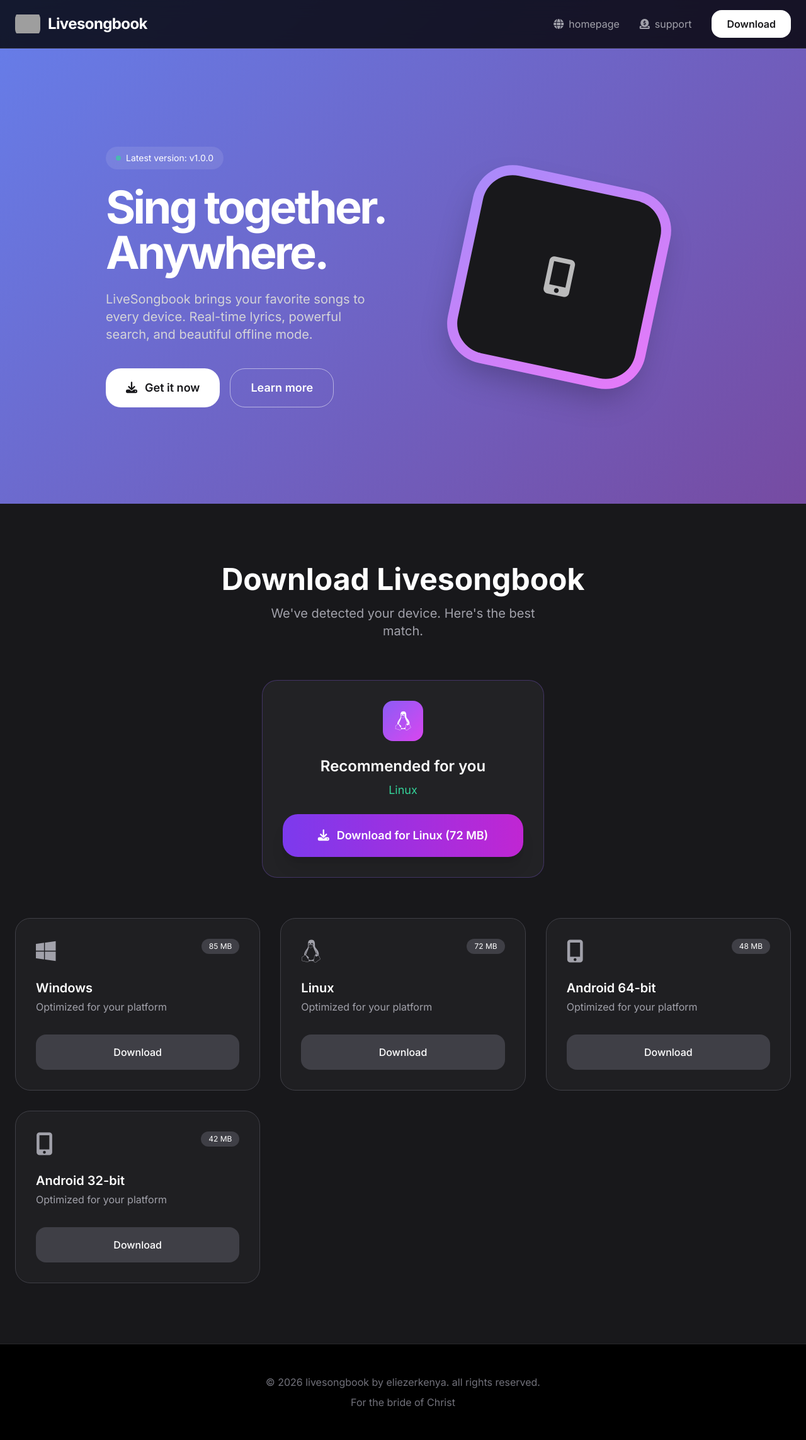
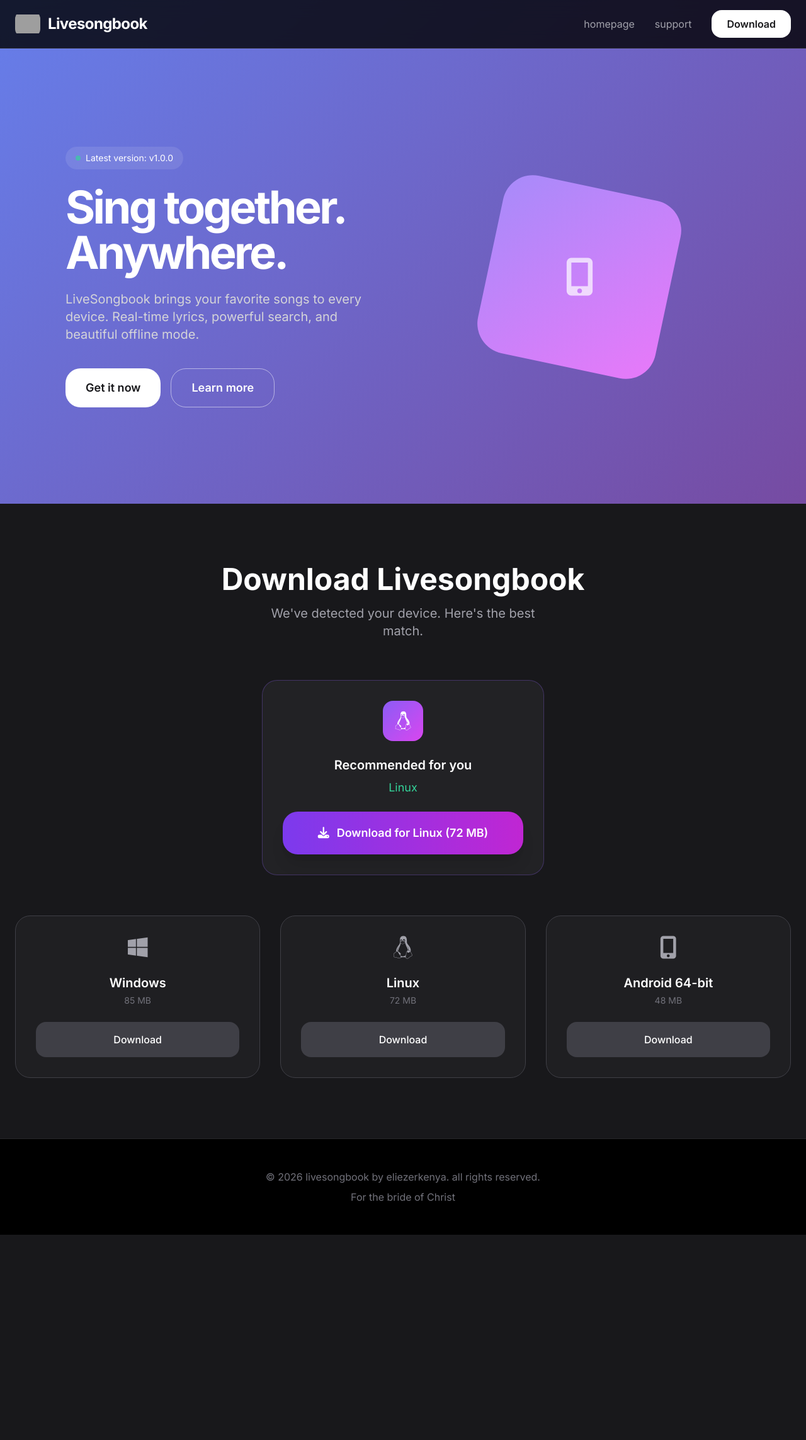
Before and after one commit to eliezerke/flask, a Flask app: page / in a window 1280 px wide. Shown: the whole page at 63% size. After the commit the page ends 1961 px from the top, so only its background shows below. Run offline with Flask 3, Linux system fonts and the light colour scheme; some libraries are stand-ins or nearby versions; grey boxes are pictures that could not be loaded.

Commit message:
ui - gmni

```diff
--- a/templates/index.html
+++ b/templates/index.html
@@ -8,135 +8,67 @@
     <link rel="stylesheet" href="https://cdnjs.cloudflare.com/ajax/libs/font-awesome/6.5.1/css/all.min.css">
     <style>
         @import url('https://fonts.googleapis.com/css2?family=Inter:wght@400;500;600;700&display=swap');
-        body {
-            font-family: 'Inter', system-ui, sans-serif;
-        }
-        .hero-bg {
-            background: linear-gradient(135deg, #667eea 0%, #764ba2 100%);
-        }
-        .download-btn {
-            transition: all 0.3s cubic-bezier(0.4, 0, 0.2, 1);
-        }
-        .download-btn:hover {
-            transform: translateY(-2px);
-            box-shadow: 0 20px 25px -5px rgb(0 0 0 / 0.1), 0 8px 10px -6px rgb(0 0 0 / 0.1);
-        }
-        .menu {
-            transition: all 0.3s ease;
-        }
+        body { font-family: 'Inter', system-ui, sans-serif; }
+        .hero-bg { background: linear-gradient(135deg, #667eea 0%, #764ba2 100%); }
+        .download-btn { transition: all 0.3s cubic-bezier(0.4, 0, 0.2, 1); }
+        .download-btn:hover { transform: translateY(-2px); box-shadow: 0 20px 25px -5px rgb(0 0 0 / 0.1), 0 8px 10px -6px rgb(0 0 0 / 0.1); }
+        .menu { transition: all 0.3s ease; }
     </style>
 </head>
 <body class="bg-zinc-950 text-white">
+
     <nav class="bg-black/80 backdrop-blur-md border-b border-zinc-800 fixed w-full z-50">
         <div class="max-w-7xl mx-auto px-6 py-4">
             <div class="flex items-center justify-between">
-                <!-- Logo -->
                 <div class="flex items-center gap-3">
                     <img src="https://eliezerkenya.pythonanywhere.com/static/img/bride.png" alt="LiveSongbook" class="w-10 h-10 object-contain rounded-xl">
-                    <span class="text-2xl font-bold tracking-tight">Livesongbook</span>
+                    <span class="text-xl md:text-2xl font-bold tracking-tight">Livesongbook</span>
                 </div>
-
-                <!-- Desktop Menu -->
                 <div class="hidden md:flex items-center gap-8">
-                    <a href="https://eliezerkenya.pythonanywhere.com/lsb" target="_blank"
-                       class="text-zinc-400 hover:text-white transition-colors flex items-center gap-2">
-                        <i class="fas fa-globe"></i>
-                        <span>homepage</span>
-                    </a>
-                    <a href="https://elabskenya.pythonanywhere.com/support" target="_blank"
-                       class="text-zinc-400 hover:text-white transition-colors flex items-center gap-2">
-                        <i class="fa-solid fa-circle-dollar-to-slot"></i>
-                        <span>support</span>
-                    </a>
-                    <a href="#downloads"
-                       class="px-6 py-2.5 bg-white text-zinc-900 rounded-2xl font-semibold hover:bg-zinc-200 transition-colors">
-                        Download
-                    </a>
+                    <a href="https://eliezerkenya.pythonanywhere.com/lsb" target="_blank" class="text-zinc-400 hover:text-white transition-colors">homepage</a>
+                    <a href="https://elabskenya.pythonanywhere.com/support" target="_blank" class="text-zinc-400 hover:text-white transition-colors">support</a>
+                    <a href="#downloads" class="px-6 py-2.5 bg-white text-zinc-900 rounded-2xl font-semibold hover:bg-zinc-200 transition-colors">Download</a>
                 </div>
-
-                <!-- Hamburger -->
-                <button id="hamburger" class="md:hidden text-3xl focus:outline-none">
-                    <i class="fas fa-bars"></i>
-                </button>
+                <button id="hamburger" class="md:hidden text-2xl focus:outline-none"><i class="fas fa-bars"></i></button>
             </div>
-
-            <!-- Mobile Menu -->
-            <div id="mobile-menu" class="hidden md:hidden menu bg-zinc-900 border-t border-zinc-800 mt-4 py-6 px-4 rounded-3xl">
-                <div class="flex flex-col gap-6 text-center">
-                    <a href="https://eliezerkenya.pythonanywhere.com/lsb" target="_blank"
-                       class="text-zinc-400 hover:text-white transition-colors flex items-center justify-center gap-3 text-lg">
-                        <i class="fas fa-globe"></i>
-                        <span>official website</span>
-                    </a>
-                    <a href="https://eliezerkenya.pythonanywhere.com/lsb" target="_blank"
-                       class="text-zinc-400 hover:text-white transition-colors flex items-center justify-center gap-3 text-lg">
-                     <i class="fa-solid fa-circle-dollar-to-slot"></i>
-                        <span>Support</span>
-                    </a>
-                    <a href="#downloads"
-                       class="px-8 py-4 bg-white text-zinc-900 rounded-2xl font-semibold hover:bg-zinc-200 transition-colors text-lg">
-                        Download Now
-                    </a>
-                    <a href="https://eliezerkenya.pythonanywhere.com" target="_blank"
-                       class="text-violet-400 hover:text-violet-300">Developer</a>
+            <div id="mobile-menu" class="hidden md:hidden bg-zinc-900 border-t border-zinc-800 mt-4 py-6 px-4 rounded-3xl text-center">
+                <div class="flex flex-col gap-6">
+                    <a href="https://eliezerkenya.pythonanywhere.com/lsb" target="_blank" class="text-zinc-300 text-lg">official website</a>
+                    <a href="https://elabskenya.pythonanywhere.com/support" target="_blank" class="text-zinc-300 text-lg">Support</a>
+                    <a href="#downloads" class="px-8 py-4 bg-white text-zinc-900 rounded-2xl font-semibold text-lg">Download Now</a>
                 </div>
             </div>
         </div>
     </nav>
 
-    <!-- Rest of the page (same as before) -->
     <section class="hero-bg min-h-screen flex items-center pt-20">
-        <div class="max-w-7xl mx-auto px-6 py-20 grid md:grid-cols-2 gap-12 items-center">
+        <div class="max-w-7xl mx-auto px-6 py-20 flex flex-col items-center text-center md:grid md:grid-cols-2 md:text-left md:items-center gap-12">
             <div>
-                <div class="inline-flex items-center gap-2 bg-white/10 backdrop-blur-md px-4 py-2 rounded-3xl text-sm mb-6">
+                <div class="inline-flex items-center gap-2 bg-white/10 backdrop-blur-md px-4 py-2 rounded-3xl text-xs md:text-sm mb-6">
                     <div class="w-2 h-2 bg-emerald-400 rounded-full animate-pulse"></div>
                     Latest version: v1.0.0
                 </div>
-                <h1 class="text-6xl md:text-7xl font-bold leading-tight tracking-tighter mb-6">
-                    Sing together.<br>Anywhere.
-                </h1>
-                <p class="text-xl text-zinc-300 max-w-md mb-10">
-                    LiveSongbook brings your favorite songs to every device. Real-time lyrics, powerful search, and beautiful offline mode.
-                </p>
-                <div class="flex flex-wrap gap-4">
-                    <button onclick="scrollToDownloads()"
-                            class="download-btn px-8 py-4 bg-white text-zinc-900 rounded-3xl font-semibold flex items-center gap-3 text-lg">
-                        <i class="fas fa-download"></i>
-                        Get it now
-                    </button>
-                    <a href="https://eliezerkenya.pythonanywhere.com/lsb" target="_blank"
-                       class="download-btn px-8 py-4 border border-white/50 hover:bg-white/10 rounded-3xl font-semibold flex items-center gap-3 text-lg transition-colors">
-                        Learn more
-                    </a>
+                <h1 class="text-5xl md:text-7xl font-bold leading-tight tracking-tighter mb-6">Sing together.<br>Anywhere.</h1>
+                <p class="text-lg md:text-xl text-zinc-300 max-w-lg mx-auto md:mx-0 mb-10">LiveSongbook brings your favorite songs to every device. Real-time lyrics, powerful search, and beautiful offline mode.</p>
+                <div class="flex flex-col sm:flex-row justify-center md:justify-start gap-4">
+                    <button onclick="scrollToDownloads()" class="download-btn px-8 py-4 bg-white text-zinc-900 rounded-3xl font-semibold text-lg">Get it now</button>
+                    <a href="https://eliezerkenya.pythonanywhere.com/lsb" target="_blank" class="download-btn px-8 py-4 border border-white/50 rounded-3xl font-semibold text-lg transition-colors hover:bg-white/10">Learn more</a>
                 </div>
             </div>
-
             <div class="hidden md:flex justify-center">
-                <div class="relative">
-                    <div class="w-80 h-80 bg-gradient-to-br from-violet-400 to-fuchsia-400 rounded-[4rem] rotate-12 shadow-2xl overflow-hidden">
-                        <div class="absolute inset-4 bg-zinc-900 rounded-[3rem] flex items-center justify-center">
-                            <div class="text-center">
-                                <i class="fas fa-mobile-alt text-6xl text-white/70"></i>
-                            </div>
-                        </div>
-                    </div>
+                <div class="w-72 h-72 bg-gradient-to-br from-violet-400 to-fuchsia-400 rounded-[3rem] rotate-12 flex items-center justify-center">
+                    <i class="fas fa-mobile-alt text-6xl text-white/70 -rotate-12"></i>
                 </div>
             </div>
         </div>
     </section>
 
     <section id="downloads" class="py-24 bg-zinc-900">
-        <div class="max-w-7xl mx-auto px-6">
-            <div class="text-center mb-16">
-                <h2 class="text-5xl font-bold mb-4">Download Livesongbook</h2>
-                <p class="text-zinc-400 text-xl max-w-md mx-auto">We've detected your device. Here's the best match.</p>
-            </div>
-
+        <div class="max-w-7xl mx-auto px-6 text-center">
+            <h2 class="text-4xl md:text-5xl font-bold mb-4">Download Livesongbook</h2>
+            <p class="text-zinc-400 text-lg md:text-xl max-w-md mx-auto mb-16">We've detected your device. Here's the best match.</p>
             <div id="recommendation" class="mb-16"></div>
-
-            <div class="grid md:grid-cols-3 gap-8" id="all-downloads">
-                <!-- Populated by JS -->
-            </div>
+            <div class="grid md:grid-cols-3 gap-8" id="all-downloads"></div>
         </div>
     </section>
 
@@ -148,52 +80,25 @@
     </footer>
 
     <script>
-        // Hamburger Menu Logic
         const hamburger = document.getElementById('hamburger');
         const mobileMenu = document.getElementById('mobile-menu');
 
         hamburger.addEventListener('click', () => {
             mobileMenu.classList.toggle('hidden');
-            const icon = hamburger.querySelector('i');
-            if (icon.classList.contains('fa-bars')) {
-                icon.classList.remove('fa-bars');
-                icon.classList.add('fa-times');
-            } else {
-                icon.classList.remove('fa-times');
-                icon.classList.add('fa-bars');
-            }
         });
 
-        // Close mobile menu when clicking a link
-        document.querySelectorAll('#mobile-menu a').forEach(link => {
-            link.addEventListener('click', () => {
-                mobileMenu.classList.add('hidden');
-                const icon = hamburger.querySelector('i');
-                icon.classList.remove('fa-times');
-                icon.classList.add('fa-bars');
-            });
-        });
-
-        // Existing detection & download logic
         function detectPlatform() {
             const ua = navigator.userAgent;
             const platform = navigator.platform.toLowerCase();
             let os = 'unknown';
             let arch = '64';
-
             if (/android/i.test(ua)) os = 'android';
             else if (/win/i.test(platform) || /win/i.test(ua)) os = 'windows';
             else if (/linux/i.test(platform) || /linux/i.test(ua)) os = 'linux';
 
             if (os === 'android') {
-                if (navigator.userAgentData && navigator.userAgentData.getHighEntropyValues) {
-                    navigator.userAgentData.getHighEntropyValues(['architecture', 'bitness']).then(data => {
-                        updateRecommendation('android', (data.architecture === 'arm' && data.bitness === '64') ? 'arm64' : 'arm');
-                    }).catch(() => updateRecommendation('android', 'arm64'));
-                } else {
-                    const arch = (ua.includes('64') || ua.includes('arm64')) ? 'arm64' : 'arm';
-                    updateRecommendation('android', arch);
-                }
+                const arch = (ua.includes('64') || ua.includes('arm64')) ? 'arm64' : 'arm';
+                updateRecommendation('android', arch);
             } else {
                 updateRecommendation(os, arch);
             }
@@ -208,7 +113,7 @@
                     icon: 'fas fa-mobile-alt',
                     file: arch === 'arm64' ? 'livesongbook-android-arm64.apk' : 'livesongbook-android-arm.apk',
                     size: arch === 'arm64' ? '48 MB' : '42 MB',
-                    label: `Download for Android ${arch === 'arm64' ? '64-bit' : ''}`
+                    label: `Download for Android`
                 }
             };
             return base[os] || base.windows;
@@ -221,10 +126,9 @@
                     <div class="w-16 h-16 mx-auto mb-6 bg-gradient-to-br from-violet-500 to-fuchsia-500 rounded-2xl flex items-center justify-center text-3xl">
                         <i class="${info.icon}"></i>
                     </div>
-                    <h3 class="text-2xl font-semibold mb-2">Recommended for you</h3>
+                    <h3 class="text-xl font-semibold mb-2">Recommended for you</h3>
                     <p class="text-emerald-400 text-lg mb-6">${info.name}</p>
-                    <a href="/downloads/${info.file}"
-                       class="download-btn inline-flex items-center justify-center gap-3 w-full bg-gradient-to-r from-violet-600 to-fuchsia-600 hover:from-violet-500 hover:to-fuchsia-500 text-white py-5 px-8 rounded-3xl font-semibold text-lg shadow-xl">
+                    <a href="/downloads/${info.file}" class="download-btn inline-flex items-center justify-center gap-3 w-full bg-gradient-to-r from-violet-600 to-fuchsia-600 hover:from-violet-500 hover:to-fuchsia-500 text-white py-5 px-8 rounded-3xl font-semibold text-lg shadow-xl">
                         <i class="fas fa-download"></i>
                         ${info.label} (${info.size})
                     </a>
@@ -233,28 +137,16 @@
         }
 
         function populateAllDownloads() {
-            const platforms = [
-                {os: 'windows', arch: '64'},
-                {os: 'linux', arch: '64'},
-                {os: 'android', arch: 'arm64'},
-                {os: 'android', arch: 'arm'}
-            ];
+            const platforms = [{os: 'windows', arch: '64'}, {os: 'linux', arch: '64'}, {os: 'android', arch: 'arm64'}];
             let html = '';
             platforms.forEach(p => {
                 const info = getDownloadInfo(p.os, p.arch);
                 html += `
-                    <div class="bg-zinc-800/50 border border-zinc-700 hover:border-zinc-500 transition-all rounded-3xl p-8 group">
-                        <div class="flex justify-between items-start mb-6">
-                            <div class="text-4xl text-zinc-400 group-hover:text-white transition-colors">
-                                <i class="${info.icon}"></i>
-                            </div>
-                            <span class="px-3 py-1 text-xs bg-zinc-700 rounded-full">${info.size}</span>
-                        </div>
+                    <div class="bg-zinc-800/50 border border-zinc-700 rounded-3xl p-8">
+                        <div class="flex justify-center mb-6 text-4xl text-zinc-400"><i class="${info.icon}"></i></div>
                         <h4 class="text-xl font-semibold mb-1">${info.name}</h4>
-                        <p class="text-zinc-400 mb-8">Optimized for your platform</p>
-                        <a href="/downloads/${info.file}" class="block w-full text-center py-4 bg-zinc-700 hover:bg-white hover:text-zinc-900 rounded-2xl font-medium transition-all">
-                            Download
-                        </a>
+                        <p class="text-zinc-500 mb-6 text-sm">${info.size}</p>
+                        <a href="/downloads/${info.file}" class="block w-full text-center py-4 bg-zinc-700 hover:bg-white hover:text-zinc-900 rounded-2xl font-medium transition-all">Download</a>
                     </div>
                 `;
             });
```
